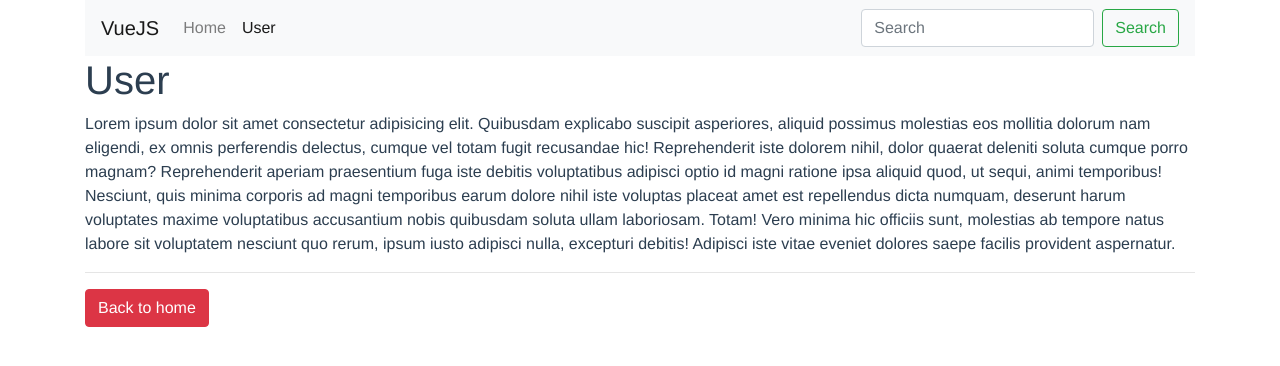
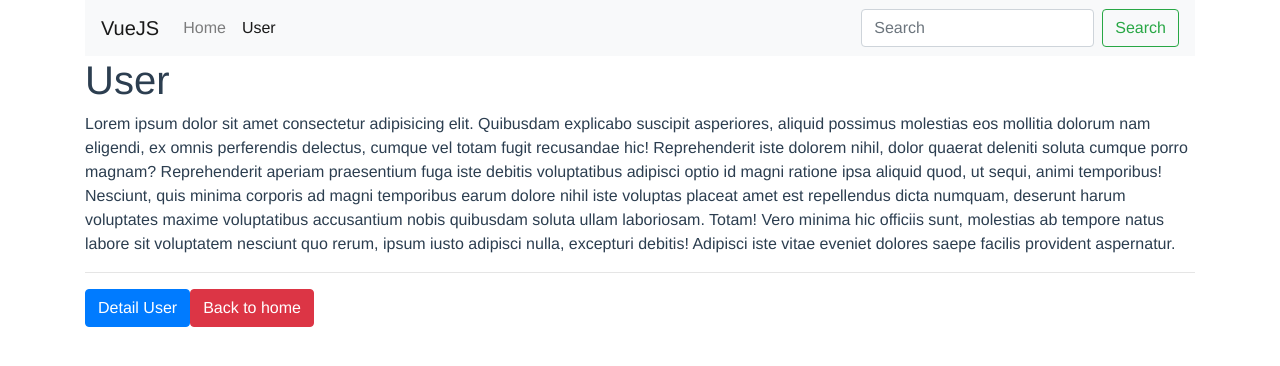
Before and after one commit to hoangchien97/learn-VueJS, a Vue app in the folder vue-router/: page /user in a window 1280 px wide. Shown: the top 366 px of the page. Built offline with nearby package versions, Linux system fonts and the light colour scheme.

Commit message:
truyen param vao router

```diff
--- a/vue-router/src/components/user/User.vue
+++ b/vue-router/src/components/user/User.vue
@@ -6,6 +6,12 @@
         Nesciunt, quis minima corporis ad magni temporibus earum dolore nihil iste voluptas placeat amet est repellendus dicta numquam, deserunt harum voluptates maxime voluptatibus accusantium nobis quibusdam soluta ullam laboriosam. Totam!
         Vero minima hic officiis sunt, molestias ab tempore natus labore sit voluptatem nesciunt quo rerum, ipsum iusto adipisci nulla, excepturi debitis! Adipisci iste vitae eveniet dolores saepe facilis provident aspernatur.</p>
         <hr>
+        <!-- <button @click="detailUser">Detail</button> -->
+        <router-link
+            to="/user/1"
+            tag="button"
+            class="btn btn-primary"
+        >Detail User</router-link>
         <button class="btn btn-danger" @click="backHome">Back to home</button>
     </div>
 </template>
@@ -16,6 +22,9 @@ export default {
         backHome(){
             this.$router.push('/');
             // Vue.router
+        },
+        detailUser(){
+            this.$router.push('/user/1')
         }
     }
 }
--- a/vue-router/src/components/user/UserDetail.vue
+++ b/vue-router/src/components/user/UserDetail.vue
@@ -0,0 +1,13 @@
+<template>
+  <h1>User Detail</h1>
+</template>
+
+<script>
+export default {
+
+}
+</script>
+
+<style>
+
+</style>
--- a/vue-router/src/routes/index.js
+++ b/vue-router/src/routes/index.js
@@ -1,6 +1,6 @@
 import Home from './../components/Home'
 import User from './../components/user/User'
-
+import UserDetail from './../components/user/UserDetail'
 export const routes = [
     {
         path: '/',
@@ -11,5 +11,10 @@ export const routes = [
         path: '/user',
         name: 'user',
         component: User
+    },
+    {
+        path: '/user/:id',
+        name: 'userDetail',
+        component: UserDetail,
     }
 ]
```
